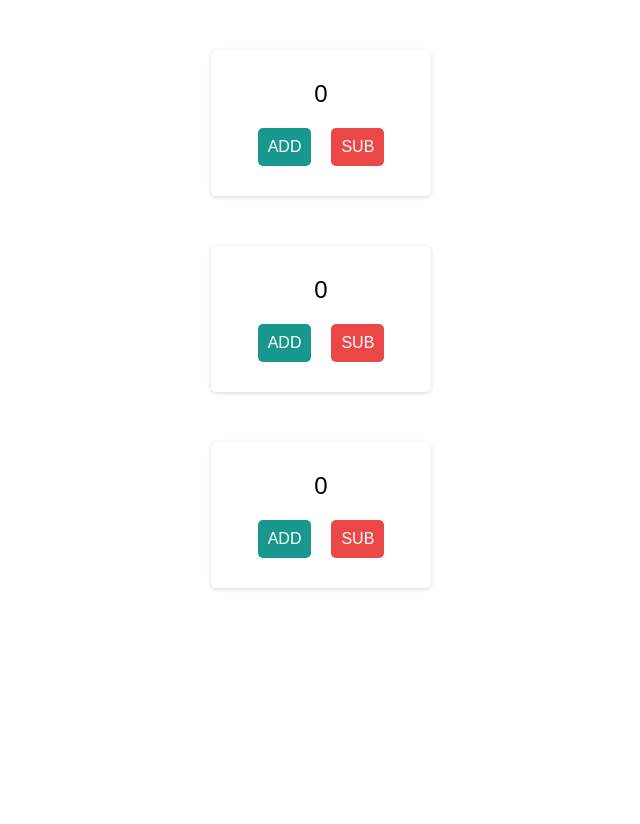
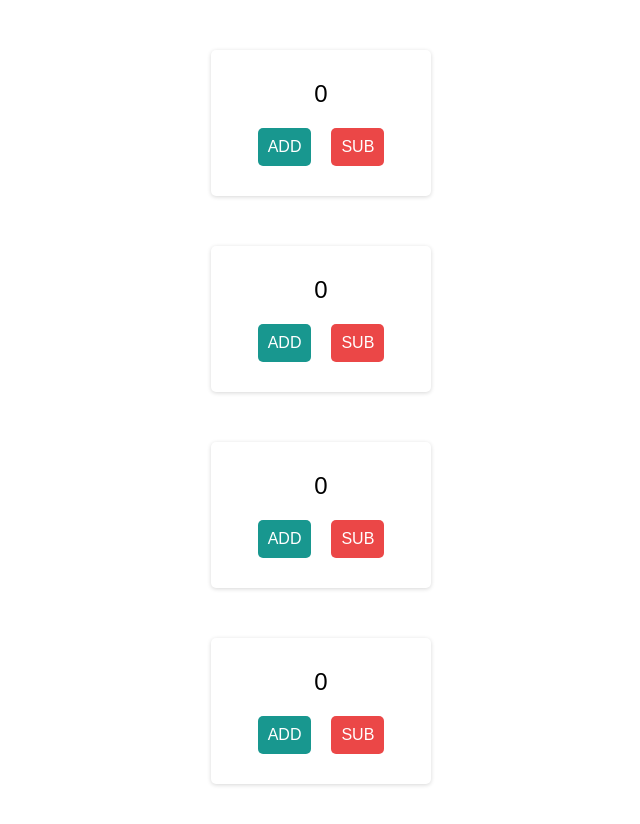
Before and after one commit to Heilonng23/Task-Buddy, a React (Create React App) app: page / in a window 1280 px wide. Shown: the top 824 px of the page, without its empty margins (319-959 px from the left). Before the commit the page ends 800 px from the top, so only its background shows below. Built offline with nearby package versions, Linux system fonts and the light colour scheme.

Commit message:
index updated

```diff
--- a/src/index.js
+++ b/src/index.js
@@ -9,6 +9,7 @@ root.render(
     <App />
     <App />
     <App />
+    <App />
 
   </React.StrictMode>
 );
```
